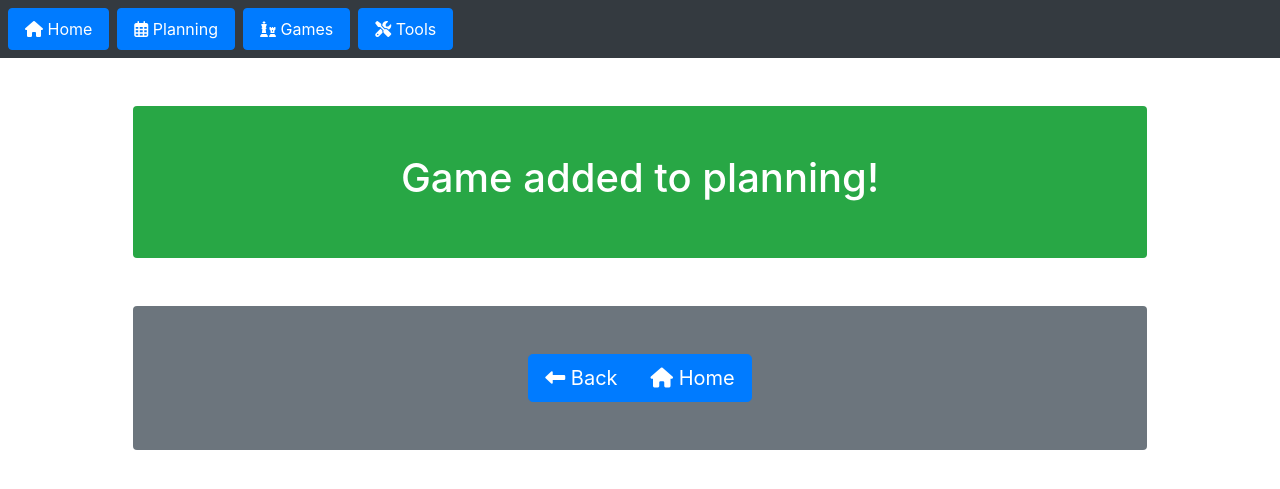
After one commit to Gi0vanniM/B3W7O1-Planningstool, a PHP site: page /confirmation.php?success=1 in a window 1280 px wide. The commit adds this page. Shown: the top 489 px of the page. Run offline with PHP 8.4, Linux system fonts and the light colour scheme; some libraries are stand-ins or nearby versions.

Commit message:
added functional header added tools.php
started working on redirecting to not get double inserts and such

```diff
--- a/assets/includes/database.php
+++ b/assets/includes/database.php
@@ -15,7 +15,7 @@ function connect()
         return $pdo;
     } catch (PDOException $e) {
         $e->getMessage();
-        die("Something went wrong with the database." . $e->getMessage());
+        die("Something went wrong with the database. " . $e->getMessage());
     }
 }
 
--- a/assets/includes/header.php
+++ b/assets/includes/header.php
@@ -1,3 +1,11 @@
+<?php
+if (isset($title)) {
+    $title .= " - Planningstool";
+} else {
+    $title = "Planningstool";
+}
+?>
+
 <!DOCTYPE html>
 <html lang="en">
 
@@ -20,12 +28,21 @@
     </script>
     <!-- FONTAWESOME -->
     <script src="https://kit.fontawesome.com/a3078cd2a7.js" crossorigin="anonymous"></script>
+    <!-- CSS -->
+    <link rel="stylesheet" href="assets/css/style.css">
     <!-- TITLE -->
-    <title>Planningstool</title>
+    <title><?php echo $title ?></title>
 </head>
 
 <body>
 
-    <header>
+    <header class="page-header row p-1 m-0 bg-dark">
+
+    <ul class="nav ">
+        <li class="nav-item p-1"><a class="nav-link btn btn-primary" href="index.php"><i class="fas fa-home"></i> Home</a></li>
+        <li class="nav-item p-1"><a class="nav-link btn btn-primary" href="planning.php"><i class="far fa-calendar-alt"></i> Planning</a></li>
+        <li class="nav-item p-1"><a class="nav-link btn btn-primary" href="games.php"><i class="fas fa-chess"></i> Games</a></li>
+        <li class="nav-item p-1"><a class="nav-link btn btn-primary" href="tools.php"><i class="fas fa-tools"></i> Tools</a></li>
+    </ul>
 
     </header>
--- /dev/null
+++ b/confirmation.php
@@ -0,0 +1,30 @@
+<?php
+$success = $_GET['success'];
+?>
+
+<?php include("assets/includes/header.php") ?>
+
+<div class="container">
+
+    <?php
+        if ($success) { ?>
+    <div class="m-5 p-5 bg-success rounded">
+        <h1 class="text-white text-center">Game added to planning!</h1>
+    </div>
+    <?php
+        } else { ?>
+    <div class="m-5 p-5 bg-danger rounded">
+        <h1 class="text-white text-center">Operation failed.</h1>
+    </div>
+    <?php } ?>
+
+    <div class="m-5 p-5 bg-secondary text-center rounded">
+        <div class="btn-group btn-group-lg" role="group">
+            <a href="plan.php" class="btn btn-primary "><i class="fas fa-long-arrow-alt-left"></i> Back</a>
+            <a href="index.php" class="btn btn-primary text-right"><i class="fas fa-home"></i> Home</a>
+        </div>
+    </div>
+
+</div>
+
+<?php include("assets/includes/footer.php") ?>
--- a/plan.php
+++ b/plan.php
@@ -69,7 +69,9 @@ $games = getAllGames();
 
 <!-- PASS PHP ARRAY TO JAVASCRIPT -->
 <script>
+//#region
 var games = <?php echo json_encode($games) ?>
+//#endregion
 </script>
 
 <!-- </body> and </html> is inside footer.php -->
--- a/planning.php
+++ b/planning.php
@@ -1,6 +1,7 @@
 <?php
+$title = "Planning";
+?>
 
-?>
 <?php include("assets/includes/header.php") ?>
 
 
```
Also changed, not shown: addSchedule.php (+6 -2 lines), games.php (added, +7 -0 lines), index.php (+5 -4 lines), tools.php (added, +35 -0 lines), assets/css/style.css (added), assets/includes/function.php (line endings or trailing spaces).
